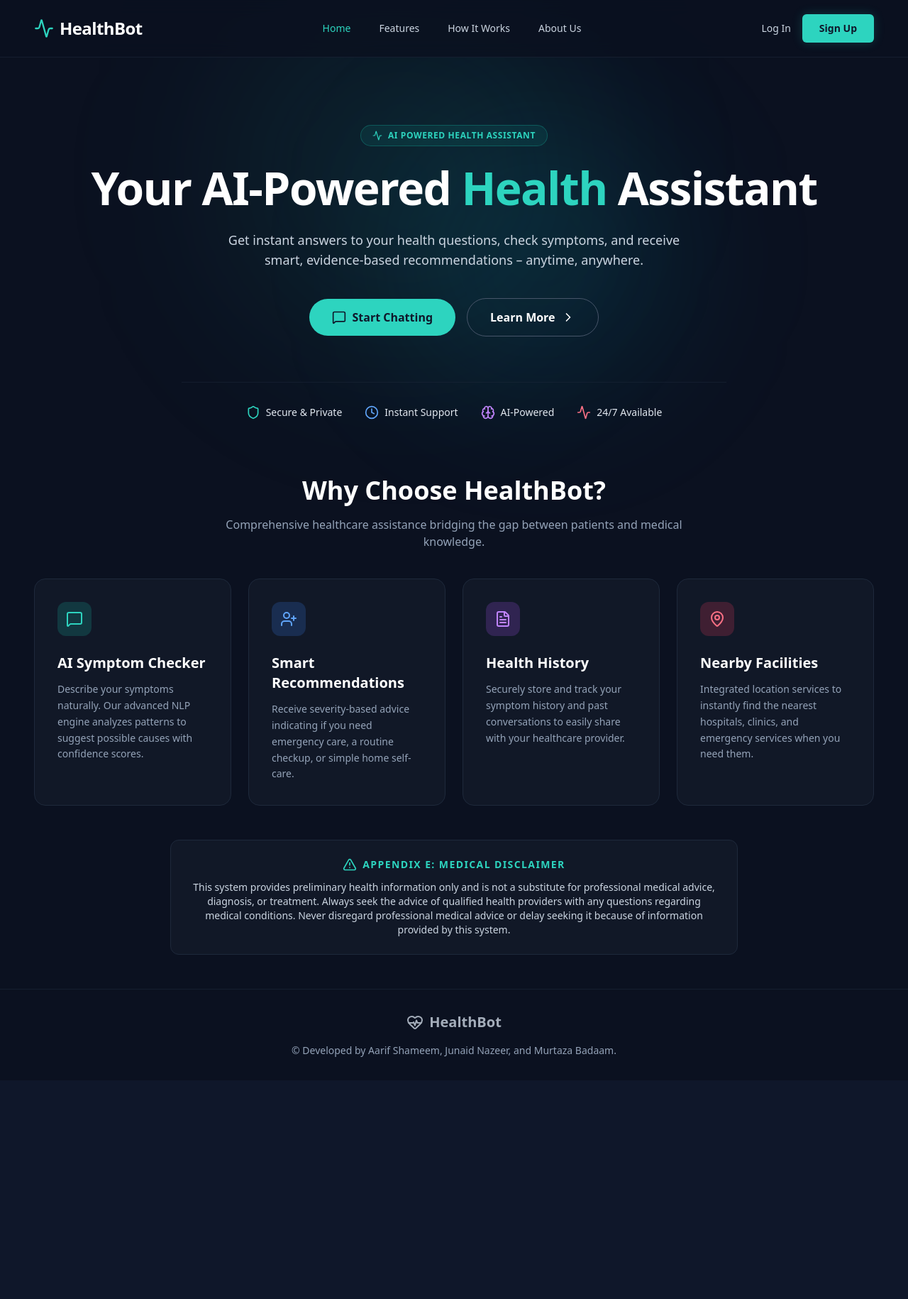
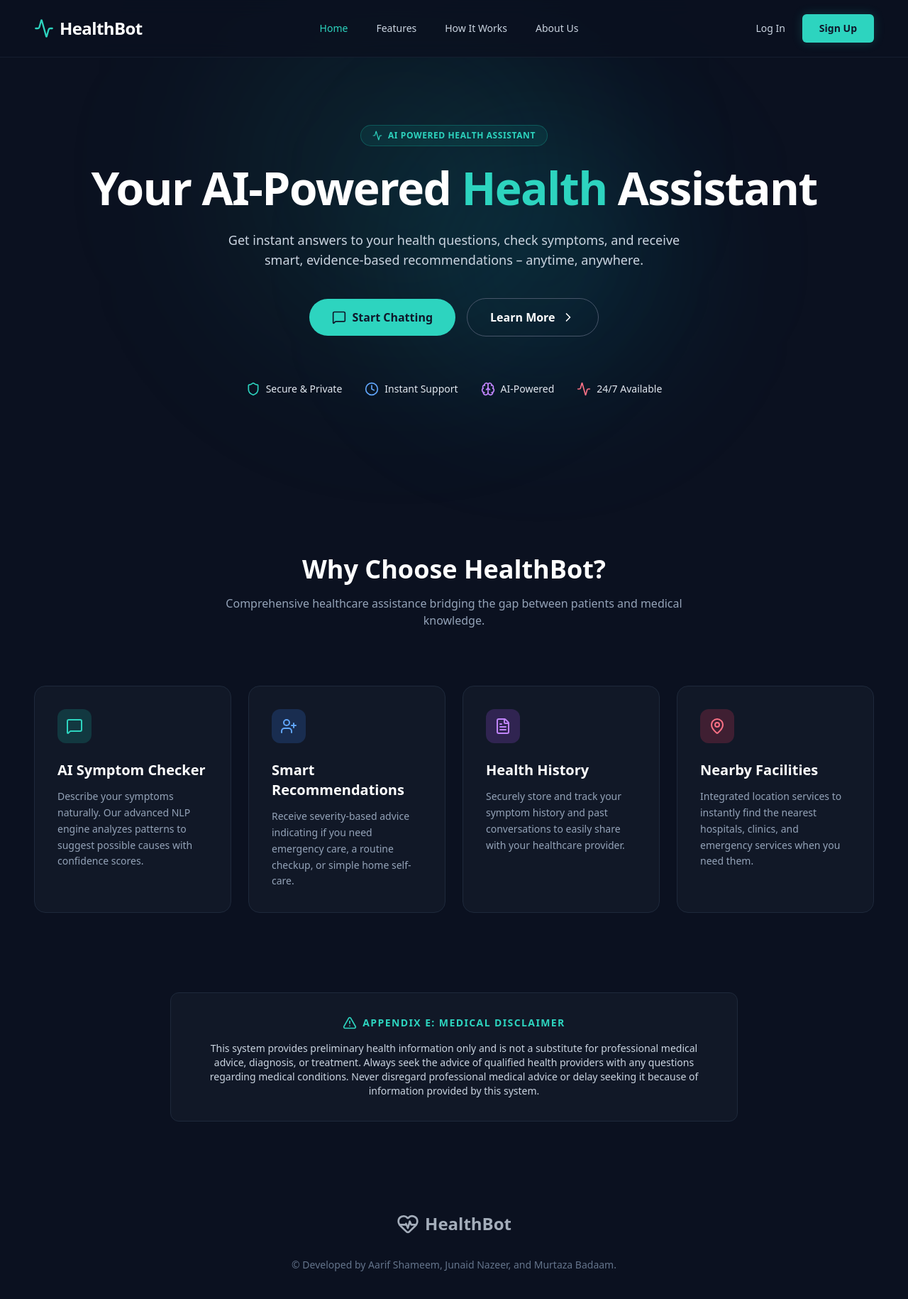
Before and after one commit to junaidnazeer/HealthBot-fullstack, a React (Create React App) app in the folder frontend/: page / in a window 1280 px wide. Shown: the top 1830 px of the page at 71% size. Before the commit the page ends 1522 px from the top, so only its background shows below. Built offline with nearby package versions, Linux system fonts and the light colour scheme.

Commit message:
style: matched exact vertical spacing and removed borders from original photo

```diff
--- a/frontend/src/pages/home.js
+++ b/frontend/src/pages/home.js
@@ -1,4 +1,4 @@
-import React, { useState } from "react";
+import React from "react";
 import { Link } from "react-router-dom";
 import {
   HeartPulse,
@@ -12,20 +12,16 @@ import {
   Clock,
   Brain,
   AlertTriangle,
-  Menu,
-  X,
 } from "lucide-react";
 
 export default function Home() {
-  const [isMobileMenuOpen, setIsMobileMenuOpen] = useState(false);
-
   return (
     <div className="min-h-screen bg-[#0B1120] font-sans text-slate-50 selection:bg-teal-500 selection:text-white overflow-x-hidden relative w-full">
       {/* Background Glow Orbs */}
       <div className="absolute top-0 left-0 md:left-1/4 w-[300px] md:w-[500px] h-[300px] md:h-[500px] bg-teal-500/10 rounded-full blur-[80px] md:blur-[120px] pointer-events-none" />
       <div className="absolute top-40 right-0 md:right-1/4 w-[250px] md:w-[400px] h-[250px] md:h-[400px] bg-cyan-500/10 rounded-full blur-[60px] md:blur-[100px] pointer-events-none" />
 
-      {/* Navigation Bar */}
+      {/* Navigation Bar - Hamburger Menu Removed as requested */}
       <nav className="flex items-center justify-between px-6 py-4 lg:px-12 lg:py-5 border-b border-slate-800/60 bg-[#0B1120]/80 backdrop-blur-md fixed w-full top-0 z-50">
         {/* Logo */}
         <div className="flex items-center gap-2 cursor-pointer">
@@ -54,94 +50,32 @@ export default function Home() {
           </a>
         </div>
 
-        {/* Desktop Auth Buttons & Mobile Menu Toggle */}
-        <div className="flex items-center gap-4">
+        {/* Auth Buttons */}
+        <div className="flex items-center gap-3 sm:gap-6">
           <Link
             to="/login"
-            className="hidden md:block text-sm font-medium text-slate-300 hover:text-white transition-colors"
+            className="hidden sm:block text-sm font-medium text-slate-300 hover:text-white transition-colors"
           >
             Log In
           </Link>
           <Link
             to="/register"
-            className="hidden md:flex px-6 py-2.5 text-sm font-semibold text-slate-900 bg-teal-400 hover:bg-teal-300 rounded-md transition-all shadow-[0_0_15px_rgba(45,212,191,0.2)]"
+            className="px-4 py-2 lg:px-6 lg:py-2.5 text-xs lg:text-sm font-semibold text-slate-900 bg-teal-400 hover:bg-teal-300 rounded-md transition-all shadow-[0_0_15px_rgba(45,212,191,0.2)]"
           >
             Sign Up
           </Link>
-
-          {/* Mobile Menu Button (Hamburger) */}
-          <button
-            className="md:hidden text-slate-300 hover:text-white p-1"
-            onClick={() => setIsMobileMenuOpen(!isMobileMenuOpen)}
-          >
-            {isMobileMenuOpen ? (
-              <X className="h-7 w-7" />
-            ) : (
-              <Menu className="h-7 w-7" />
-            )}
-          </button>
         </div>
-
-        {/* Mobile Dropdown Panel */}
-        {isMobileMenuOpen && (
-          <div className="absolute top-full left-0 w-full bg-[#0B1120] border-b border-slate-800 shadow-2xl flex flex-col py-6 px-6 gap-6 md:hidden z-50">
-            <a
-              href="#home"
-              onClick={() => setIsMobileMenuOpen(false)}
-              className="text-lg font-medium text-slate-300 hover:text-teal-400"
-            >
-              Home
-            </a>
-            <a
-              href="#features"
-              onClick={() => setIsMobileMenuOpen(false)}
-              className="text-lg font-medium text-slate-300 hover:text-teal-400"
-            >
-              Features
-            </a>
-            <a
-              href="#how-it-works"
-              onClick={() => setIsMobileMenuOpen(false)}
-              className="text-lg font-medium text-slate-300 hover:text-teal-400"
-            >
-              How It Works
-            </a>
-            <a
-              href="#about"
-              onClick={() => setIsMobileMenuOpen(false)}
-              className="text-lg font-medium text-slate-300 hover:text-teal-400"
-            >
-              About Us
-            </a>
-            <div className="flex flex-col gap-4 mt-2 pt-6 border-t border-slate-800">
-              <Link
-                to="/login"
-                onClick={() => setIsMobileMenuOpen(false)}
-                className="text-lg font-medium text-center text-slate-300 py-2 border border-slate-700 rounded-md hover:bg-slate-800"
-              >
-                Log In
-              </Link>
-              <Link
-                to="/register"
-                onClick={() => setIsMobileMenuOpen(false)}
-                className="text-lg font-bold text-center text-slate-900 bg-teal-400 py-3 rounded-md"
-              >
-                Sign Up
-              </Link>
-            </div>
-          </div>
-        )}
       </nav>
 
       {/* Hero Section */}
-      <main className="relative pt-32 pb-12 px-6 lg:pt-44 lg:px-12 max-w-[1200px] mx-auto flex flex-col items-center text-center z-10">
+      <main className="relative pt-32 pb-20 px-6 lg:pt-44 lg:pb-32 lg:px-12 max-w-[1200px] mx-auto flex flex-col items-center text-center z-10">
         {/* Top Badge */}
-        <div className="inline-flex items-center gap-2 px-3 py-1.5 lg:px-4 rounded-full border border-teal-500/30 bg-teal-500/10 text-teal-400 text-[10px] lg:text-xs font-bold tracking-wider mb-6">
+        <div className="inline-flex items-center gap-2 px-3 py-1.5 lg:px-4 rounded-full border border-teal-500/30 bg-teal-500/10 text-teal-400 text-[10px] lg:text-xs font-bold tracking-wider mb-6 mt-4 lg:mt-0">
           <Activity size={14} />
           AI POWERED HEALTH ASSISTANT
         </div>
 
-        {/* Heading - Wraps smartly on mobile, single line on desktop */}
+        {/* Heading */}
         <h1 className="text-4xl sm:text-5xl lg:text-[4rem] font-extrabold tracking-tight text-white mb-6 leading-[1.2] lg:leading-[1.1] lg:whitespace-nowrap">
           Your AI-Powered <br className="block lg:hidden" />{" "}
           <span className="text-teal-400">Health</span> Assistant
@@ -152,7 +86,7 @@ export default function Home() {
           receive smart, evidence-based recommendations – anytime, anywhere.
         </p>
 
-        {/* Action Buttons - Stack on mobile, side-by-side on desktop */}
+        {/* Action Buttons */}
         <div className="flex flex-col sm:flex-row items-center justify-center gap-4 mb-12 lg:mb-16 w-full sm:w-auto">
           <Link
             to="/chat"
@@ -167,8 +101,8 @@ export default function Home() {
           </button>
         </div>
 
-        {/* Trust Badges - Stacks elegantly on mobile */}
-        <div className="flex flex-wrap items-center justify-center gap-4 lg:gap-8 pt-8 border-t border-slate-800/50 w-full max-w-3xl mx-auto">
+        {/* Trust Badges - Border removed to match photo exactly */}
+        <div className="flex flex-wrap items-center justify-center gap-4 lg:gap-8 w-full max-w-3xl mx-auto">
           <div className="flex items-center gap-2">
             <Shield className="h-4 w-4 lg:h-5 lg:w-5 text-teal-400" />
             <span className="text-xs lg:text-sm font-medium text-slate-200">
@@ -196,12 +130,12 @@ export default function Home() {
         </div>
       </main>
 
-      {/* Features Section */}
+      {/* Features Section - Increased padding for massive photo-accurate gap */}
       <section
         id="features"
-        className="pt-8 pb-8 px-6 lg:px-12 relative z-20 max-w-[1400px] mx-auto"
+        className="pt-16 pb-20 px-6 lg:pt-24 lg:pb-28 lg:px-12 relative z-20 max-w-[1400px] mx-auto"
       >
-        <div className="text-center mb-10">
+        <div className="text-center mb-16 lg:mb-20">
           <h2 className="text-3xl lg:text-4xl font-bold mb-4 text-white">
             Why Choose HealthBot?
           </h2>
@@ -211,7 +145,7 @@ export default function Home() {
           </p>
         </div>
 
-        {/* Grid dynamically adapts: 1 col on mobile, 2 cols on tablet, 4 cols on desktop */}
+        {/* Grid dynamically adapts */}
         <div className="grid grid-cols-1 md:grid-cols-2 lg:grid-cols-4 gap-6">
           <div className="bg-[#111827] rounded-2xl p-6 lg:p-8 border border-slate-800 hover:border-teal-500/50 transition-all group text-left">
             <div className="w-12 h-12 bg-teal-500/20 rounded-xl flex items-center justify-center mb-6 group-hover:scale-110 transition-transform">
@@ -267,10 +201,10 @@ export default function Home() {
         </div>
       </section>
 
-      {/* Medical Disclaimer Box */}
-      <div className="max-w-4xl mx-auto px-6 lg:px-12 pb-12 w-full mt-4">
-        <div className="bg-[#111827] border border-slate-800 rounded-xl p-5 lg:p-6 text-center w-full">
-          <div className="flex items-center justify-center gap-2 mb-3">
+      {/* Medical Disclaimer Box - Restored exact spacing from photo */}
+      <div className="max-w-4xl mx-auto px-6 lg:px-12 pb-24 lg:pb-32 w-full">
+        <div className="bg-[#111827] border border-slate-800 rounded-xl p-6 lg:p-8 text-center w-full">
+          <div className="flex items-center justify-center gap-2 mb-4">
             <AlertTriangle className="h-4 w-4 lg:h-5 lg:w-5 text-teal-400" />
             <h4 className="text-teal-400 font-bold uppercase text-xs lg:text-sm tracking-widest">
               Appendix E: Medical Disclaimer
@@ -287,18 +221,18 @@ export default function Home() {
         </div>
       </div>
 
-      {/* Footer */}
-      <footer className="border-t border-slate-800/60 py-8 px-6 lg:px-12 flex flex-col items-center justify-center w-full">
+      {/* Footer - Border removed, margins adjusted for exact photo matching */}
+      <footer className="pb-12 px-6 lg:px-12 flex flex-col items-center justify-center w-full">
         {/* Logo at the top */}
-        <div className="flex items-center gap-2 opacity-80 mb-4">
-          <HeartPulse className="h-5 w-5 lg:h-6 lg:w-6 text-slate-300" />
-          <span className="text-lg lg:text-xl font-bold text-slate-300">
+        <div className="flex items-center gap-2 opacity-80 mb-6 lg:mb-8">
+          <HeartPulse className="h-6 w-6 lg:h-8 lg:w-8 text-slate-300" />
+          <span className="text-xl lg:text-2xl font-bold text-slate-300">
             HealthBot
           </span>
         </div>
 
         {/* Copyright text at the bottom */}
-        <p className="text-slate-400 text-xs lg:text-sm font-medium text-center leading-relaxed">
+        <p className="text-slate-500 text-xs lg:text-sm font-medium text-center leading-relaxed">
           © Developed by Aarif Shameem, Junaid Nazeer, and Murtaza Badaam.
         </p>
       </footer>
```
